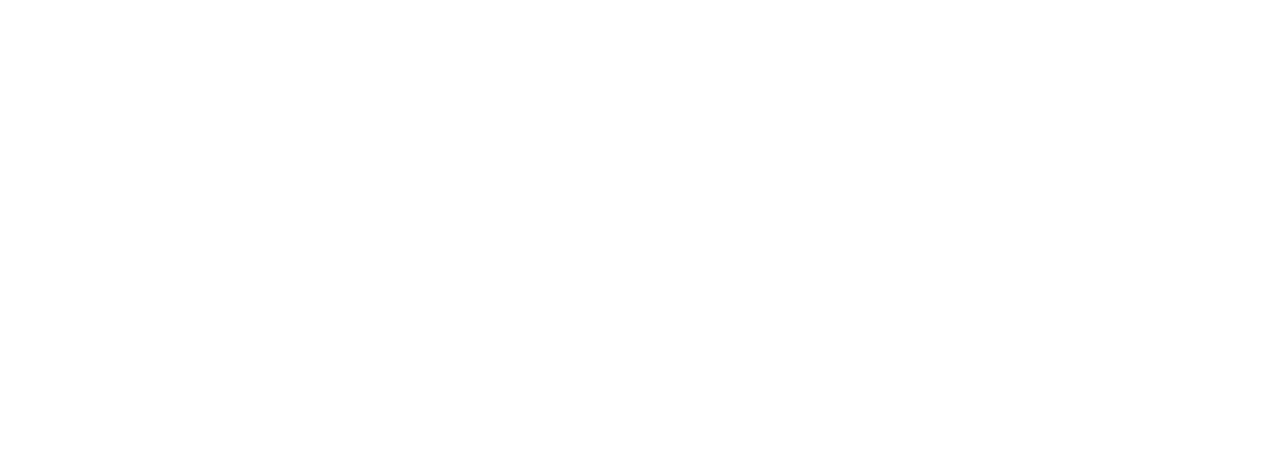
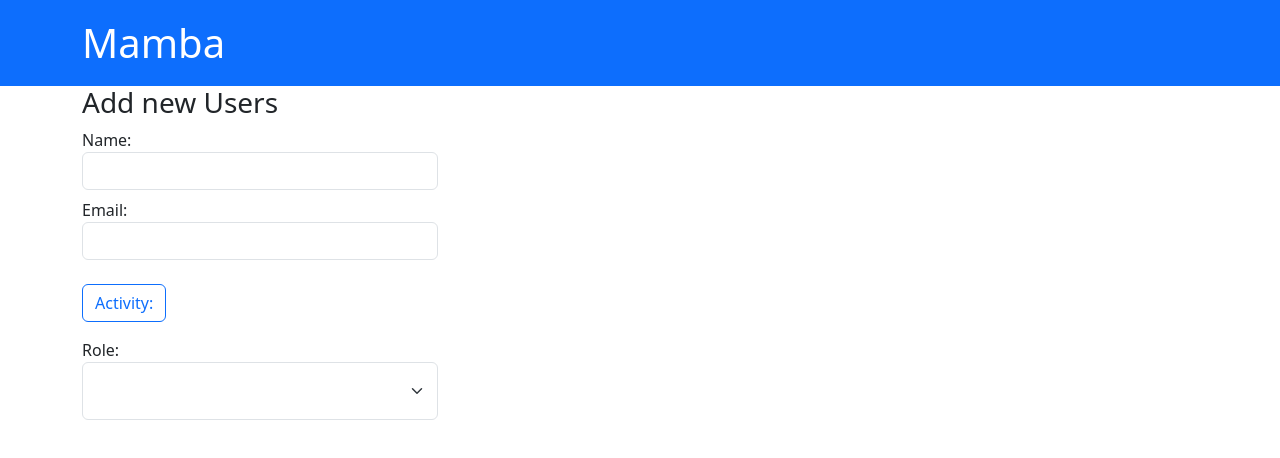
Before and after one commit to savamurra/HomeWork-57, a React (Vite) app: page / in a window 1280 px wide. Shown: the top 458 px of the page. Built offline with nearby package versions, Linux system fonts and the light colour scheme.

Commit message:
Создал форму для заполнения данных и создания новых пользователей

```diff
--- a/src/App.tsx
+++ b/src/App.tsx
@@ -1,5 +1,7 @@
+import Mamba from './containers/Mamba/Mamba.tsx';
+
 const App = () => {
-  return <></>;
+  return <Mamba/>;
 };
 
 export default App;
--- a/src/components/Navbar/Navbar.tsx
+++ b/src/components/Navbar/Navbar.tsx
@@ -1,9 +1,11 @@
 
 const Navbar = () => {
   return (
-    <div>
-
-    </div>
+    <nav className="navbar bg-primary">
+      <div className="container">
+        <span className="navbar-brand mb-0 text-white fs-1">Mamba</span>
+      </div>
+    </nav>
   );
 };
 
--- a/src/components/UsersForm/UsersForm.tsx
+++ b/src/components/UsersForm/UsersForm.tsx
@@ -1,9 +1,56 @@
 
 const UsersForm = () => {
   return (
-    <div>
+    <form>
+      <h3>Add new Users</h3>
+      <div className="form-group mb-2">
+        <label htmlFor="name">Name:</label>
+        <input
+          type="text"
+          id="name"
+          name="name"
+          className="form-control"
+        />
+      </div>
 
-    </div>
+      <div className="form-group mb-4">
+        <label htmlFor="email">Email:</label>
+        <input
+          type="email"
+          id="email"
+          name="email"
+          className="form-control"
+        />
+      </div>
+
+      <div className="btn-group mb-3" role="group" aria-label="Basic checkbox toggle button group">
+        <input
+          type="checkbox"
+          className="btn-check"
+          id="activity"
+          name="activity"
+        />
+        <label
+          htmlFor="activity"
+          className="btn btn-outline-primary"
+        >
+          Activity:
+        </label>
+      </div>
+
+      <div className="form-floating">
+        Role:
+        <label htmlFor="role"></label>
+        <select
+          className="form-select"
+          name="role"
+          id="role"
+        >
+          <option value="" disabled>Выберите Роль</option>
+        </select>
+      </div>
+
+    </form>
   );
 };
 
--- a/src/containers/Mamba/Mamba.tsx
+++ b/src/containers/Mamba/Mamba.tsx
@@ -1,8 +1,20 @@
+import Navbar from '../../components/Navbar/Navbar.tsx';
+import UsersForm from '../../components/UsersForm/UsersForm.tsx';
+
 const Mamba = () => {
   return (
-    <div>
-
-    </div>
+    <>
+      <header>
+        <Navbar/>
+      </header>
+      <main className='container'>
+        <div className='row'>
+          <div className='col-4'>
+            <UsersForm/>
+          </div>
+        </div>
+      </main>
+    </>
   );
 };
 
```
